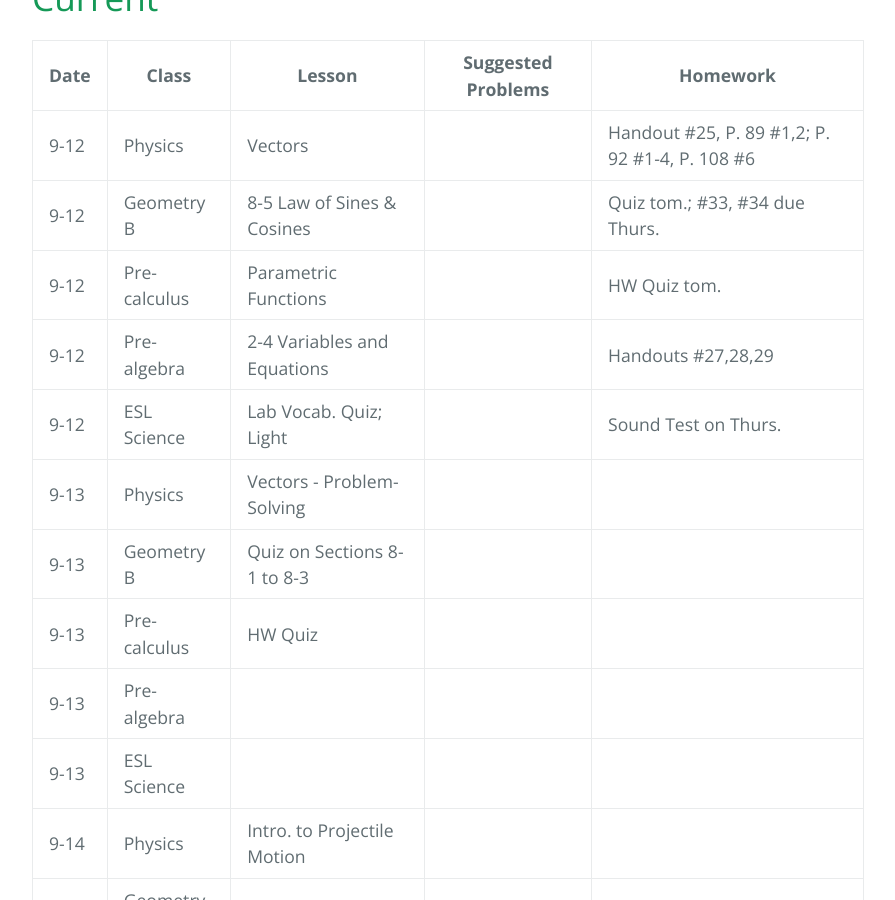
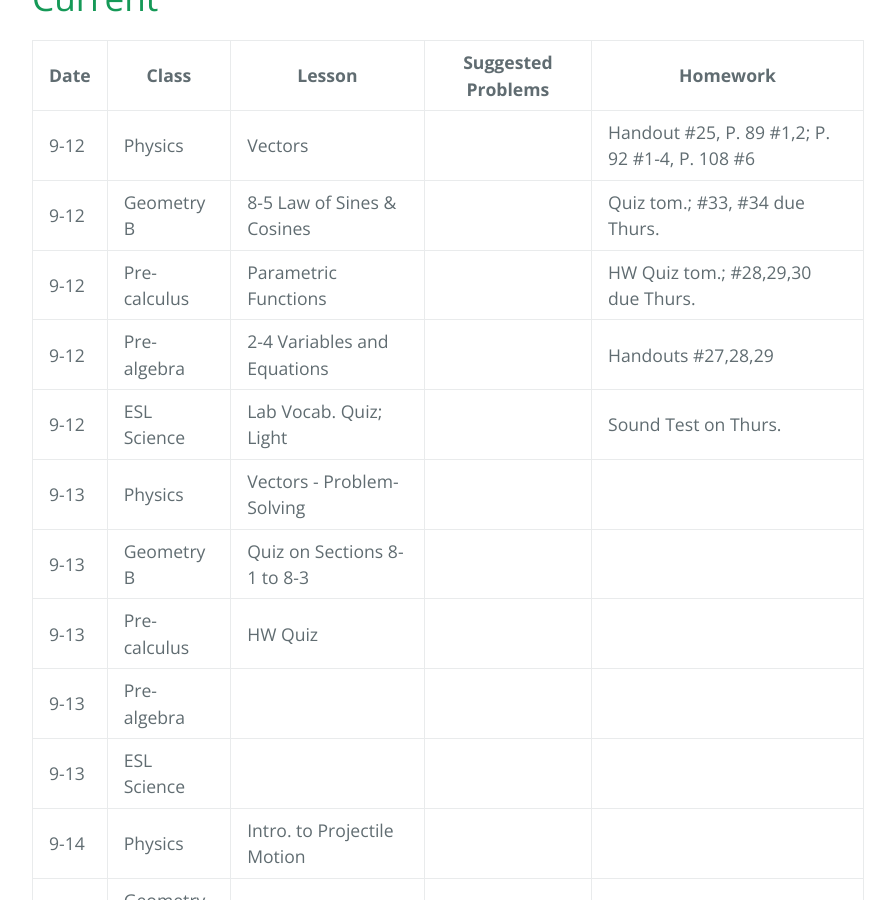
Before and after one commit to gpayoo/gpayoo, a Jekyll site: the page built from index.md, in a window 1280 px wide and 900 px high, scrolled down 528 px. Shown: the whole window, without its empty margins (192-1087 px from the left). Built offline with Jekyll 4.4.1, drawn with Linux system fonts in a browser that asks for light colours; our own code applies the rules of GitHub Pages for plain Markdown files.

Commit message:
Update index.md

```diff
--- a/index.md
+++ b/index.md
@@ -11,7 +11,7 @@ layout: default
 | ---- | ----- | ------ | -------- | ---
  | 9-12 | Physics | Vectors  | | Handout #25, P. 89 #1,2; P. 92 #1-4, P. 108 #6
 | 9-12 | Geometry B | 8-5 Law of Sines & Cosines | | Quiz tom.; #33, #34 due Thurs. |
-| 9-12 | Pre-calculus | Parametric Functions | | HW Quiz tom.
+| 9-12 | Pre-calculus | Parametric Functions | | HW Quiz tom.; #28,29,30 due Thurs.
 | 9-12 | Pre-algebra | 2-4 Variables and Equations | | Handouts #27,28,29
 | 9-12 | ESL Science | Lab Vocab. Quiz; Light |  |  Sound Test on Thurs.
 | 9-13 | Physics | Vectors - Problem-Solving | |
```
